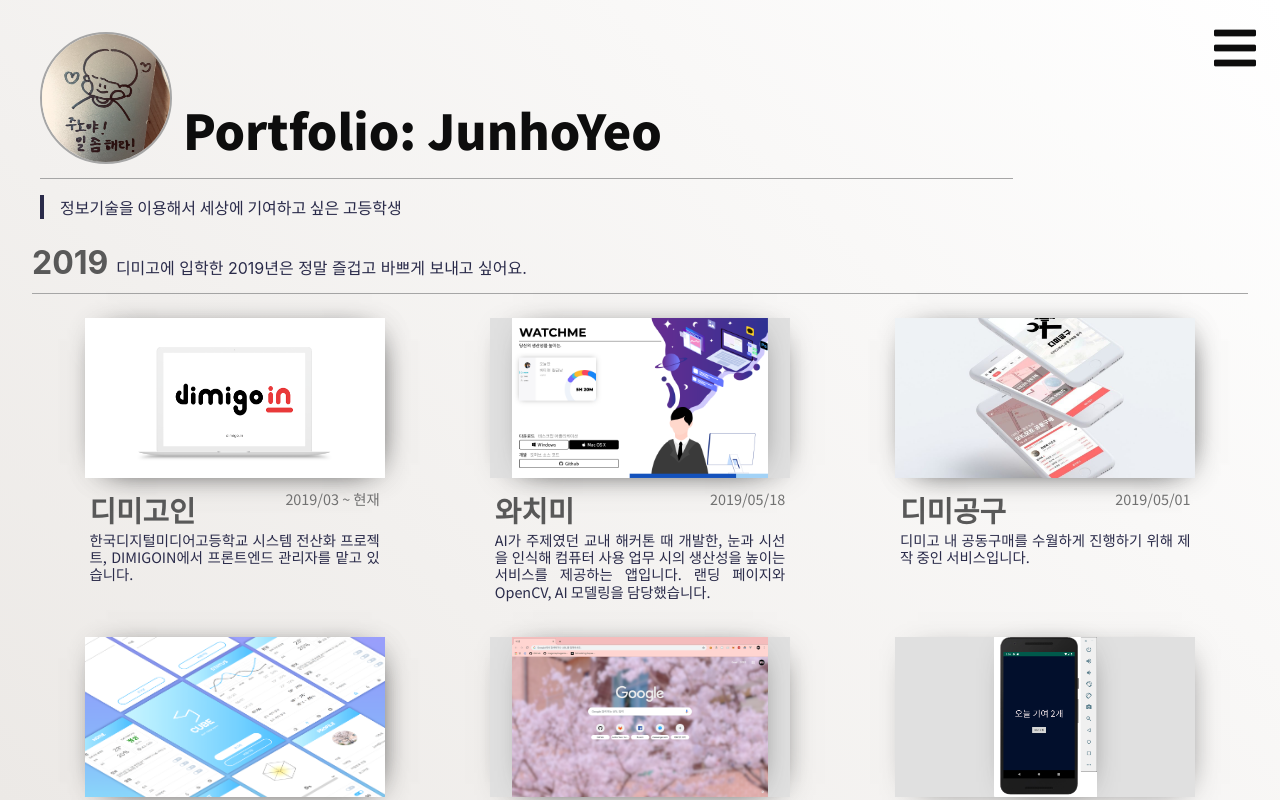
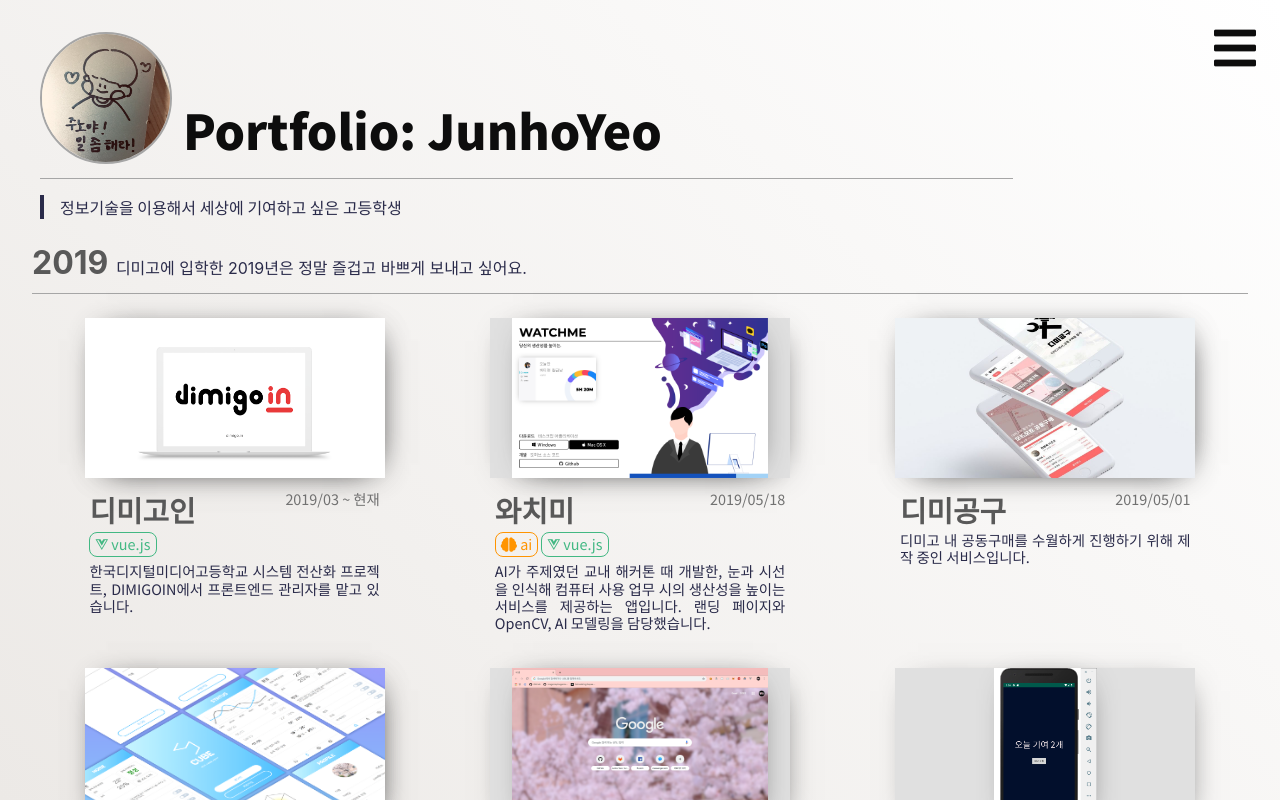
Before and after one commit to junhoyeo/twils, a Vue app: page /#/projects in a window 1280 px wide. Shown: the top 800 px of the page. Built offline with nearby package versions, Linux system fonts and the light colour scheme; what vue-code-highlight would draw is missing.

Commit message:
feat: project tags

```diff
--- a/src/assets/projects/2019.json
+++ b/src/assets/projects/2019.json
@@ -7,14 +7,16 @@
       "summary": "한국디지털미디어고등학교 시스템 전산화 프로젝트, DIMIGOIN에서 프론트엔드 관리자를 맡고 있습니다.",
       "image": "dimigoin",
       "url": "https://github.com/dimigoin/dimigoin-front",
-      "full": true
+      "full": true,
+      "tags": ["vue.js"]
     },
     {
       "name": "와치미",
       "date": "2019/05/18",
       "summary": "AI가 주제였던 교내 해커톤 때 개발한, 눈과 시선을 인식해 컴퓨터 사용 업무 시의 생산성을 높이는 서비스를 제공하는 앱입니다. 랜딩 페이지와 OpenCV, AI 모델링을 담당했습니다.",
       "image": "watchme",
-      "url": "https://github.com/watchme-dimigo"
+      "url": "https://github.com/watchme-dimigo",
+      "tags": ["ai", "vue.js"]
     },
     {
       "name": "디미공구",
@@ -27,10 +29,11 @@
     {
       "name": "CUBE",
       "date": "2019/04/21",
-      "summary": "(제 18회 앱잼) 문화재 보존/전시 시에 주변 환경을 모니터링/관리하고, 비컨으로서 정보를 관람객에게 브로드캐스팅하는 진열대 시스템을 제작했습니다. 기획과 앱을 담당했습니다.",
+      "summary": "(제 18회 앱잼) 문화재 보존/전시 시에 주변 환경을 모니터링/관리하고, 비컨으로서 정보를 관람객에게 브로드캐스팅하는 진열대 시스템을 제작했습니다. 기획과 웹 개발(앱에서 웹 뷰 형태로 연동)을 담당했습니다.",
       "image": "cube",
       "url": "https://github.com/watchme-dimigo",
-      "full": true
+      "full": true,
+      "tags": ["vue.js"]
     },
     {
       "name": "크롬 벚꽃 테마",
@@ -51,28 +54,32 @@
       "date": "2019/03",
       "summary": "각 학급별 시간표를 시간에 맞게 확인할 수 있게 하는 크롬 확장 프로그램입니다. 급식 정보가 함께 표시되며, 특정 과목을 선택해서 일주일 시간표를 볼 수도 있습니다.",
       "image": "dimicigan",
-      "url": "https://github.com/junhoyeo/dimicigan-chrome"
+      "url": "https://github.com/junhoyeo/dimicigan-chrome",
+      "tags": ["vue.js"]
     },
     {
       "name": "인생 시계",
       "date": "2019/03/15",
       "summary": "인생을 24시간이라고 한다면, 지금 당신의 인생 시계는 몇 시일까요? 『아프니까 청춘이다』에 소개된 인생시계를 구현해 보았습니다.",
       "image": "lifeclock",
-      "url": "https://github.com/junhoyeo/Life-Clock"
+      "url": "https://github.com/junhoyeo/Life-Clock",
+      "tags": ["vue.js"]
     },
     {
       "name": "컴공과 빙고",
       "date": "2019/03",
       "summary": "SNS에서 유행하던 『컴공과 빙고』를 웹앱으로 구현했습니다. 직접 빙고판을 체크하고 링크를 통해 이름과 함께 공유할 수 있답니다.",
       "image": "comgong",
-      "url": "https://github.com/junhoyeo/Comgong-Bingo"
+      "url": "https://github.com/junhoyeo/Comgong-Bingo",
+      "tags": ["vue.js"]
     },
     {
       "name": "디미워드",
       "date": "2019/02",
       "summary": "디미고 입학 전, 친구들이 (입학 과제였던)영단어를 더 잘 외울 수 있도록 만든 단어장 서비스입니다.",
       "image": "dimiwords",
-      "url": "https://github.com/civarINU/Dimiwords"
+      "url": "https://github.com/civarINU/Dimiwords",
+      "tags": ["vue.js"]
     }
   ]
 }
--- /dev/null
+++ b/src/components/JunoBadge.vue
@@ -0,0 +1,62 @@
+<script>
+export default {
+  props: {
+    text: {
+      type: String,
+      default: 'vue.js'
+    }
+  },
+
+  data () {
+    return {
+      badges: {
+        'vue.js': { color: '#42b883', icon: 'fab fa-vuejs' },
+        'ai': { color: '#ff9400', icon: 'fas fa-brain' }
+      }
+    }
+  },
+
+  computed: {
+    badge () {
+      return this.badges[this.text]
+    },
+    computedStyle () {
+      return {
+        color: this.badge.color,
+        'border-color': this.badge.color
+      }
+    }
+  }
+}
+</script>
+
+<template>
+  <span
+    class="badge"
+    :style="computedStyle"
+  >
+    <span class="badge__text">
+      <i
+        v-if="badge.icon"
+        :class="badge.icon"
+      />
+      {{ text }}
+    </span>
+  </span>
+</template>
+
+<style lang="scss" scoped>
+.badge {
+  font-size: 0.9rem;
+  font-weight: 400;
+  border-radius: 8px;
+  display: inline-block;
+  padding-bottom: 2px;
+  padding-left: 5px;
+  padding-right: 5px;
+  box-shadow: 5px 5px 32px -18px rgb(28, 28, 49);
+  border: 1px solid #000;
+  margin-right: 0.2rem;
+  margin-bottom: 5px;
+}
+</style>
--- a/src/components/JunoProject.vue
+++ b/src/components/JunoProject.vue
@@ -1,6 +1,11 @@
 <script>
+import JunoBadge from '../components/JunoBadge'
+
 export default {
   name: 'JunoProject',
+  components: {
+    JunoBadge
+  },
   props: {
     year: {
       type: Number,
@@ -33,6 +38,16 @@ export default {
       <span class="name">{{ project.name }}
         <span class="date">{{ project.date }}</span>
       </span>
+      <div
+        class="tags"
+        v-if="project.tags"
+      >
+        <juno-badge
+          v-for="(tag, idx) in project.tags"
+          :key="idx"
+          :text="tag"
+        />
+      </div>
       <p class="summary">{{ project.summary }}</p>
     </div>
   </div>
```
